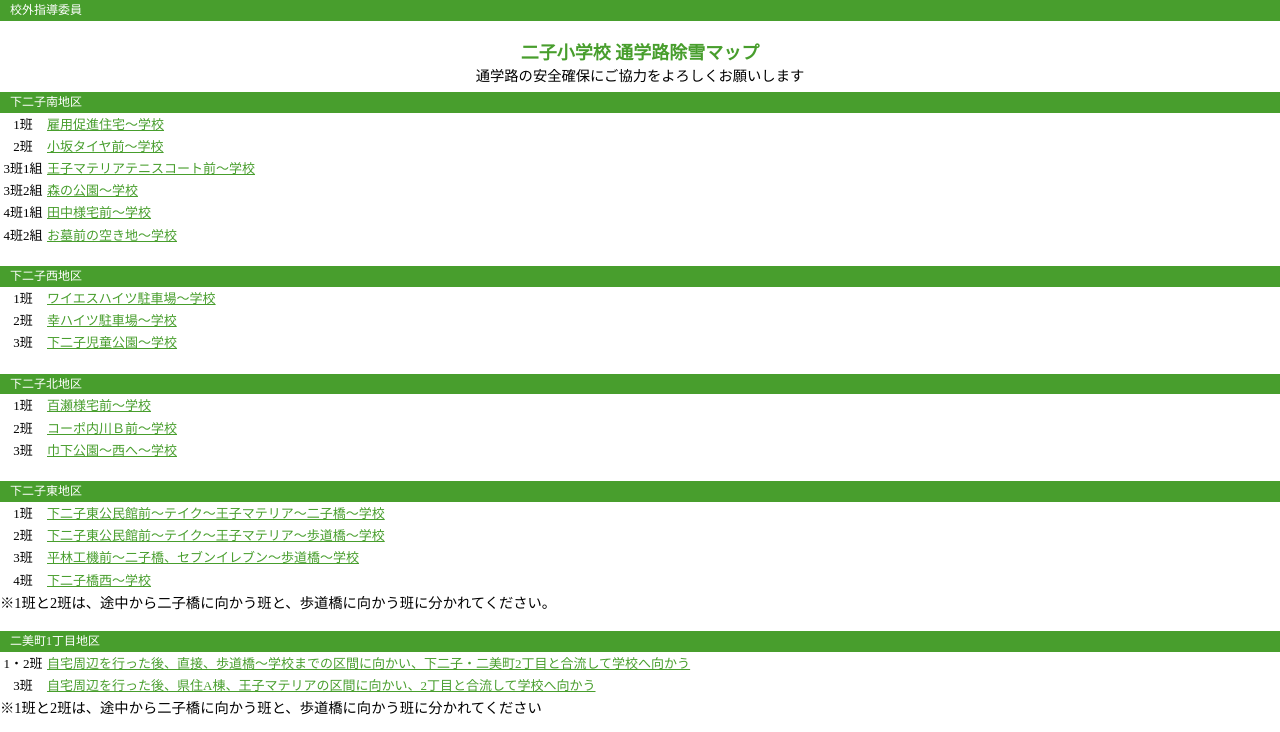
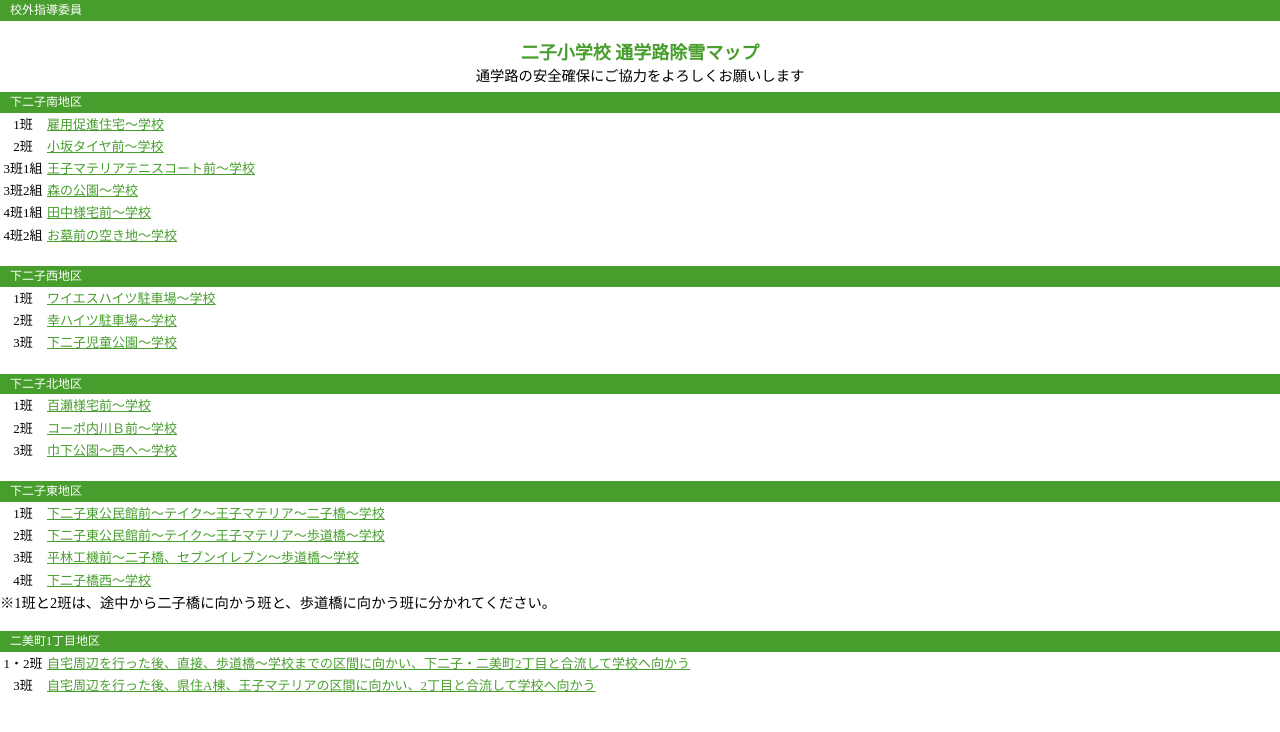
Before and after one commit to tettarow/snowplow, a plain HTML site: page index.html in a window 1280 px wide. Shown: the top 732 px of the page. Drawn offline with Linux system fonts and the light colour scheme.

Commit message:
Update index.html

```diff
--- a/index.html
+++ b/index.html
@@ -97,7 +97,6 @@
         <td id ="group">3班</td><td><a href="https://drive.google.com/open?id=1_PfQFE20WQ0jYnHZhPZ_WhdQBUc&usp=sharing"  target="blank">自宅周辺を行った後、県住A棟、王子マテリアの区間に向かい、2丁目と合流して学校へ向かう</a></td>
     </tr>
 </table>
-<p>※1班と2班は、途中から二子橋に向かう班と、歩道橋に向かう班に分かれてください</p>
 <br><br>
 
 <h1>二美町2丁目・中二子地区</h1>
```
